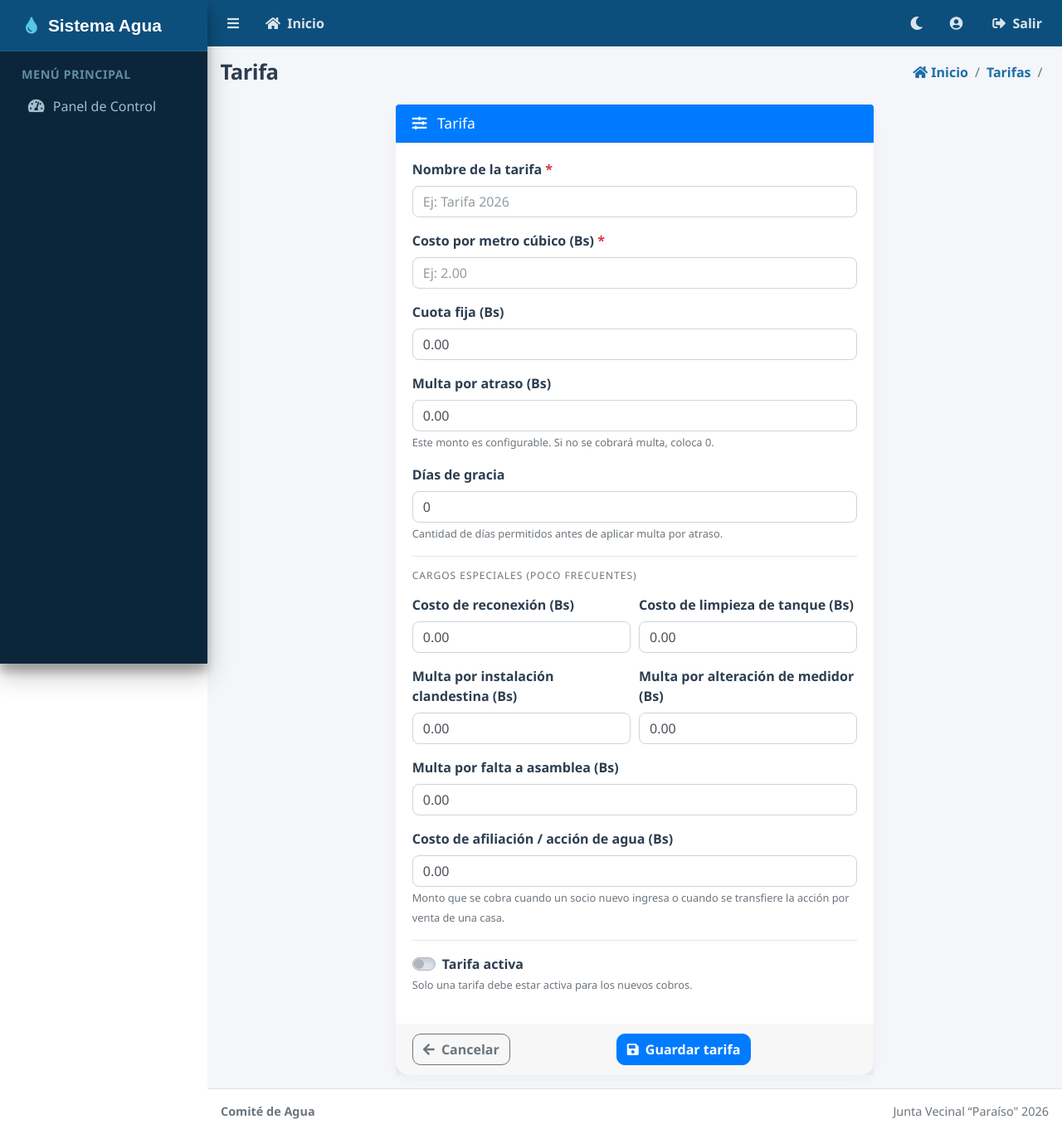
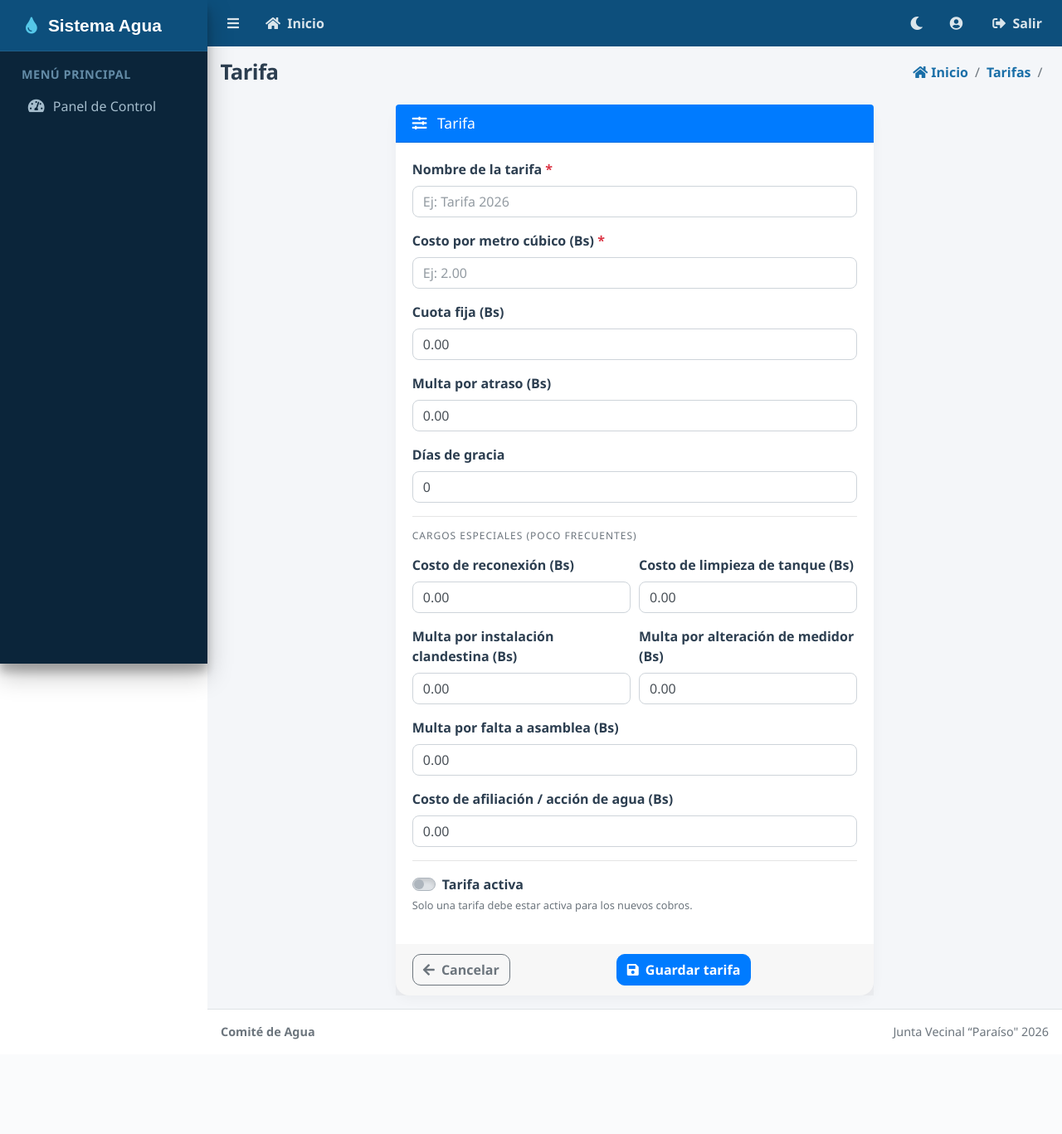
Before and after one commit to machete736/Sistema_Agua, a Django app: template templates/tarifas/form.html in a window 1280 px wide. Shown: the whole page at 83% size. After the commit the page ends 1253 px from the top, so only its background shows below. Run offline with Django 5.2, Linux system fonts and the light colour scheme; the template is opened without the code that fills it, so the values that code supplies are empty; some libraries are stand-ins or nearby versions.

Commit message:
ultimos toques xd

```diff
--- a/templates/lecturas/form.html
+++ b/templates/lecturas/form.html
@@ -90,12 +90,12 @@
           <div class="modo-tab activo" id="tabPC" onclick="cambiarModo('pc')">
             <i class="fas fa-edit"></i>
             <strong>Modo Manual</strong>
-            <small>Registro tradicional</small>
+
           </div>
           <div class="modo-tab" id="tabMovil" onclick="cambiarModo('movil')">
             <i class="fas fa-brain"></i>
             <strong>Modo Inteligente</strong>
-            <small>Foto + IA Automática</small>
+
           </div>
         </div>
 
@@ -196,7 +196,7 @@
                 <input type="number" name="lectura_anterior" id="campoAnterior"
                        class="form-control" step="0.01" min="0" required
                        oninput="this.value = this.value.replace(/[^0-9.]/g, '').replace(/(\..*?)\..*/g, '$1');">
-                <small class="text-muted">Se llena automáticamente.</small>
+
               </div>
             </div>
             <div class="col-md-6">
--- a/templates/socios/form.html
+++ b/templates/socios/form.html
@@ -95,11 +95,7 @@
                 Este socio pagó la afiliación / acción de agua
               </label>
             </div>
-            <small class="text-muted">
-              El monto se toma automáticamente de la tarifa activa. Marca esta opción solo si
-              corresponde a un socio nuevo (sin medidor todavía). Si es por venta/transferencia
-              de una casa con medidor existente, registra la afiliación desde la edición del medidor.
-            </small>
+
           </div>
 
           <div class="form-group" id="bloque_fecha_afiliacion" style="display:none;">
--- a/templates/tarifas/form.html
+++ b/templates/tarifas/form.html
@@ -73,9 +73,7 @@
                    min="0"
                    value="{{ tarifa.multa_atraso|default:'0.00' }}"
                    placeholder="Ej: 3.00">
-            <small class="text-muted">
-              Este monto es configurable. Si no se cobrará multa, coloca 0.
-            </small>
+
           </div>
 
           <div class="form-group">
@@ -87,9 +85,7 @@
                    min="0"
                    value="{{ tarifa.dias_gracia|default:'0' }}"
                    placeholder="Ej: 10">
-            <small class="text-muted">
-              Cantidad de días permitidos antes de aplicar multa por atraso.
-            </small>
+
           </div>
 
           <hr>
@@ -165,10 +161,7 @@
                    min="0"
                    value="{{ tarifa.costo_afiliacion|default:'0.00' }}"
                    placeholder="Ej: 500.00">
-            <small class="text-muted">
-              Monto que se cobra cuando un socio nuevo ingresa o cuando se transfiere
-              la acción por venta de una casa.
-            </small>
+
           </div>
 
           <hr>
```
